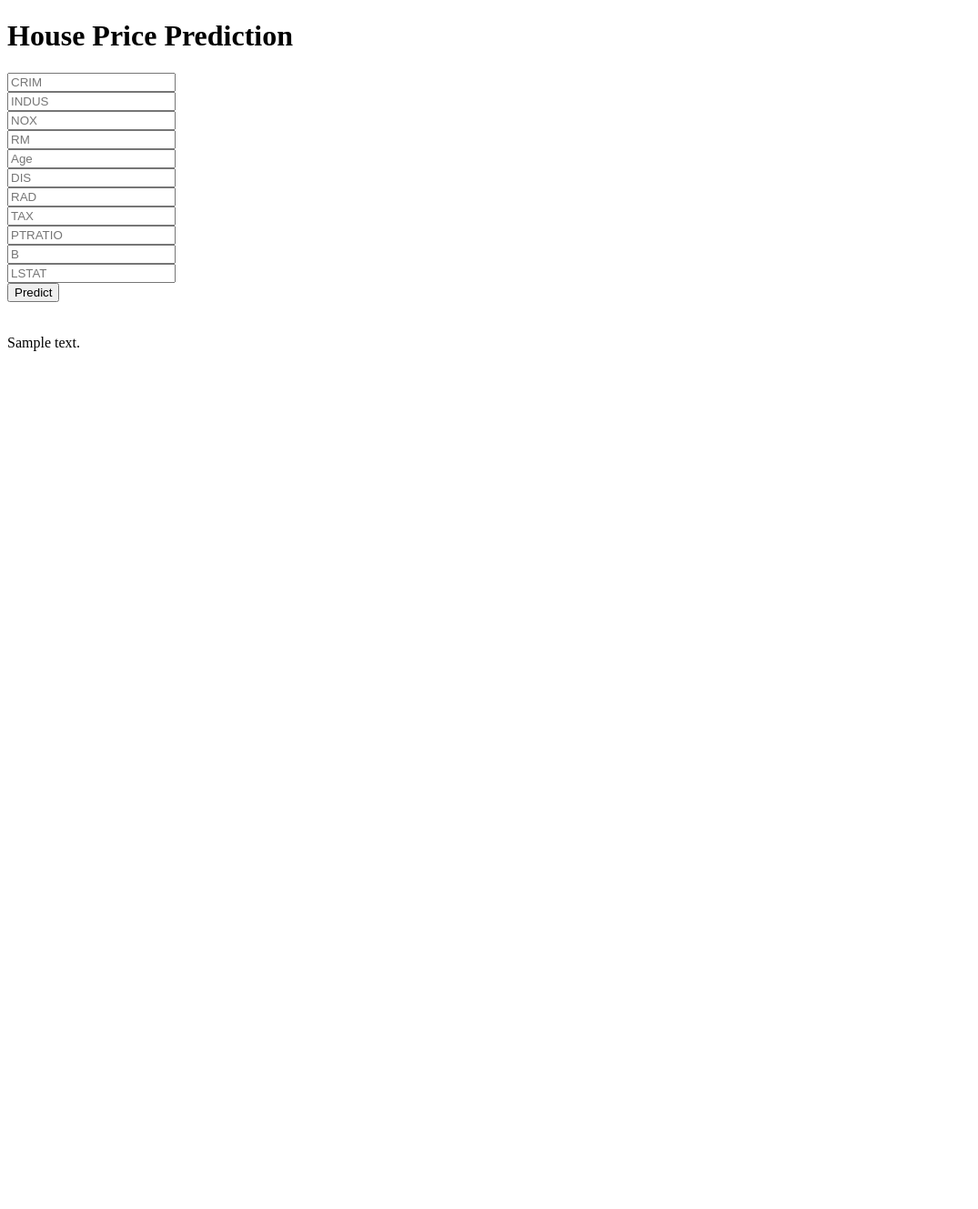
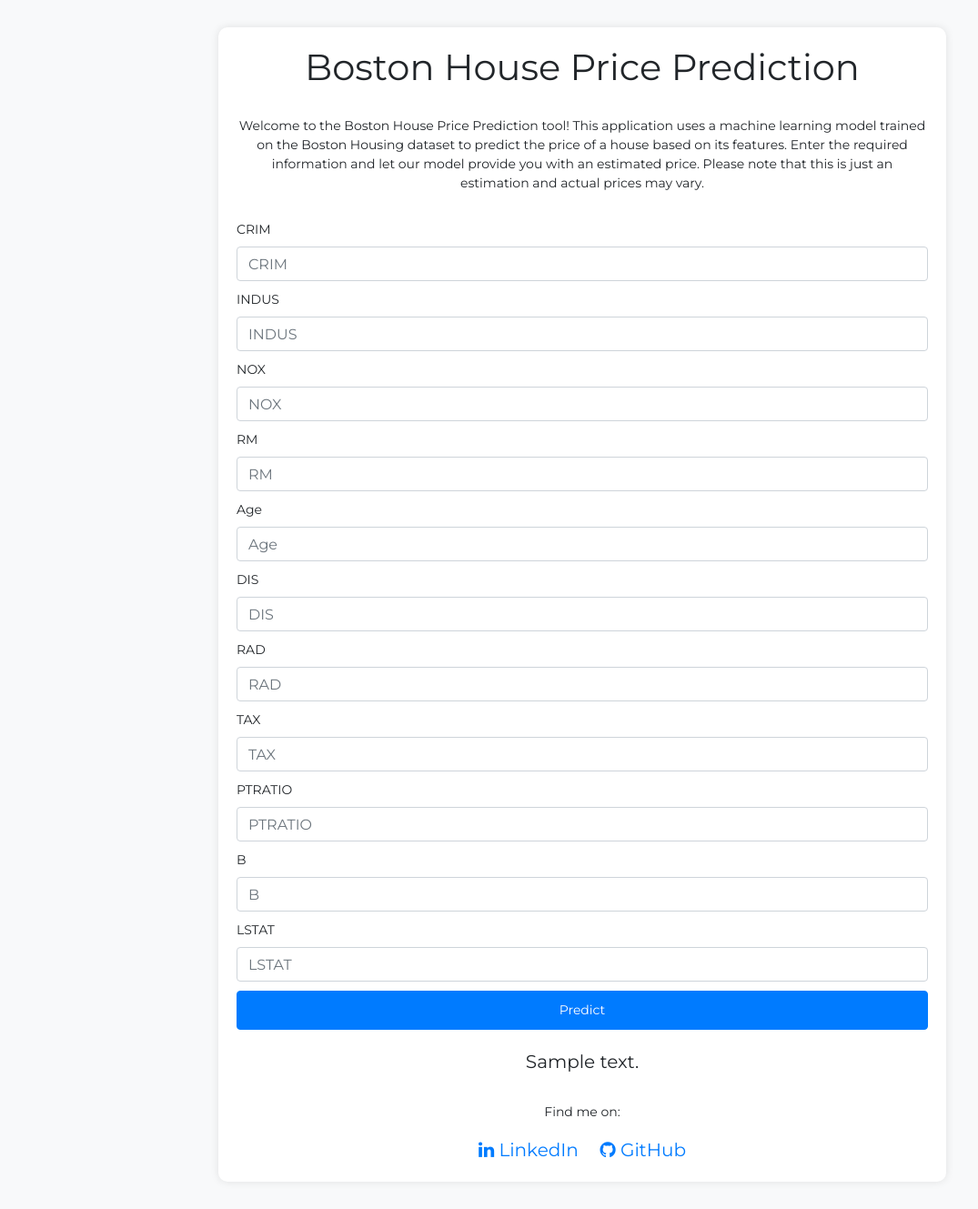
Before and after one commit to oolwinds/housingprediction, a Flask app: template templates/home.html in a window 1280 px wide. Shown: the whole page at 91% size, without its empty margins (0-1075 px from the left). Before the commit the page ends 386 px from the top, so only its background shows below. Run offline with Flask 3, Linux system fonts and the light colour scheme; the template is opened without the code that fills it: most values are stand-ins (such as "Sample title", 1, 10 or a date in 2020); parts of the project's set-up code (start-up, migrations or seed data) failed here and were passed over; some libraries are stand-ins or nearby versions.

Commit message:
minor fixes

```diff
--- a/templates/home.html
+++ b/templates/home.html
@@ -1,46 +1,115 @@
 <!DOCTYPE html>
-<html >
+<html>
 
 <head>
+  <link rel="stylesheet" href="https://maxcdn.bootstrapcdn.com/font-awesome/4.7.0/css/font-awesome.min.css">
   <meta charset="UTF-8">
   <title>Housing Prediction</title>
-  <link href='https://fonts.googleapis.com/css?family=Pacifico' rel='stylesheet' type='text/css'>
-<link href='https://fonts.googleapis.com/css?family=Arimo' rel='stylesheet' type='text/css'>
-<link href='https://fonts.googleapis.com/css?family=Hind:300' rel='stylesheet' type='text/css'>
-<link href='https://fonts.googleapis.com/css?family=Open+Sans+Condensed:300' rel='stylesheet' type='text/css'>
+  <link rel="stylesheet" href="https://maxcdn.bootstrapcdn.com/bootstrap/4.5.2/css/bootstrap.min.css">
+  <script src="https://ajax.googleapis.com/ajax/libs/jquery/3.5.1/jquery.min.js"></script>
+  <script src="https://cdnjs.cloudflare.com/ajax/libs/popper.js/1.16.0/umd/popper.min.js"></script>
+  <script src="https://maxcdn.bootstrapcdn.com/bootstrap/4.5.2/js/bootstrap.min.js"></script>
+  <link href="https://fonts.googleapis.com/css?family=Montserrat:400,700&display=swap" rel="stylesheet">
+  <style>
+    body {
+      font-family: 'Montserrat', sans-serif;
+      background-color: #f8f9fa;
+      font-size: 14px;
 
+    .container {
+      max-width: 800px;
+      margin: 30px auto;
+      padding: 20px;
+      background-color: white;
+      border-radius: 10px;
+      box-shadow: 0px 0px 10px 0px rgba(0, 0, 0, 0.1);
+    }
 
+    h1 {
+      text-align: center;
+      margin-bottom: 30px;
+    }
+
+    .welcome-text {
+      text-align: center;
+      margin-bottom: 30px;
+    }
+
+    form .form-group {
+      margin-bottom: 10px;
+    }
+
+    .btn-submit {
+      width: 100%;
+      font-size: 14px;
+      padding: 10px 0;
+    }
+
+    .prediction-text {
+      margin-top: 20px;
+      text-align: center;
+      font-size: 20px;
+    }
+
+    .social-links {
+      text-align: center;
+      margin-top: 30px;
+      font-size: 14px;
+    }
+
+    .social-links a {
+      display: inline-block;
+      margin: 0 10px;
+      font-size: 20px;
+    }
+
+    /* Responsive design for smaller screens */
+    @media screen and (max-width: 768px) {
+      .btn-submit {
+        font-size: 12px;
+        padding: 8px 0;
+      }
+
+      .social-links {
+        font-size: 12px;
+      }
+    }
+</style>
 </head>
 
 <body>
- <div class="login">
-	<h1>House Price Prediction</h1>
+  <div class="container">
+    <h1>Boston House Price Prediction</h1>
+    <p class="welcome-text">
+      Welcome to the Boston House Price Prediction tool! This application uses a machine learning model trained on the Boston Housing dataset to predict the price of a house based on its features. Enter the required information and let our model provide you with an estimated price. Please note that this is just an estimation and actual prices may vary.
+    </p>
 
-     <!-- Main Input For Receiving Query to our ML -->
-    <form action="{{ url_for('predict')}}"method="post">
-      <input type="text" name="CRIM" placeholder="CRIM" required="required" /><br>
-        <input type="text" name="INDUS" placeholder="INDUS" required="required" /><br>
-        <input type="text" name="NOX" placeholder="NOX" required="required" /><br>
-        <input type="text" name="RM" placeholder="RM" required="required" /><br>
-        <input type="text" name="Age" placeholder="Age" required="required" /><br>
-        <input type="text" name="DIS" placeholder="DIS" required="required" /><br>
-        <input type="text" name="RAD" placeholder="RAD" required="required" /><br>
-        <input type="text" name="TAX" placeholder="TAX" required="required" /><br>
-        <input type="text" name="PTRATIO" placeholder="PTRATIO" required="required" /><br>
-        <input type="text" name="B" placeholder="B" required="required" /><br>
-        <input type="text" name="LSTAT" placeholder="LSTAT" required="required" /><br>
+    <!-- Main Input For Receiving Query to our ML -->
+    <form action="{{ url_for('predict')}}" method="post">
+      {% for field in ['CRIM', 'INDUS', 'NOX', 'RM', 'Age', 'DIS', 'RAD', 'TAX', 'PTRATIO', 'B', 'LSTAT'] %}
+      <div class="form-group">
+        <label for="{{field}}">{{field}}</label>
+        <input type="text" class="form-control" id="{{field}}" name="{{field}}" placeholder="{{field}}" required>
+      </div>
+      {% endfor %}
 
-
-
-        <button type="submit" class="btn btn-primary btn-block btn-large">Predict</button>
+      <button type="submit" class="btn btn-primary btn-submit">Predict</button>
     </form>
 
-   <br>
-   <br>
+    <div class="prediction-text">
+      {{prediction_text}}
+    </div>
 
+    <div class="social-links">
+      <p>Find me on:</p>
+      <a href="https://www.linkedin.com/in/oolwinds111/" target="_blank" rel="noopener noreferrer">
+        <i class="fa fa-linkedin"></i> LinkedIn
+      </a>
+      <a href="https://github.com/oolwinds" target="_blank" rel="noopener noreferrer">
+        <i class="fa fa-github"></i> GitHub
+      </a>
+    </div>
+  </div>
+</body>
 
- </div>
- {{prediction_text}}
-
-</body>
 </html>
```
